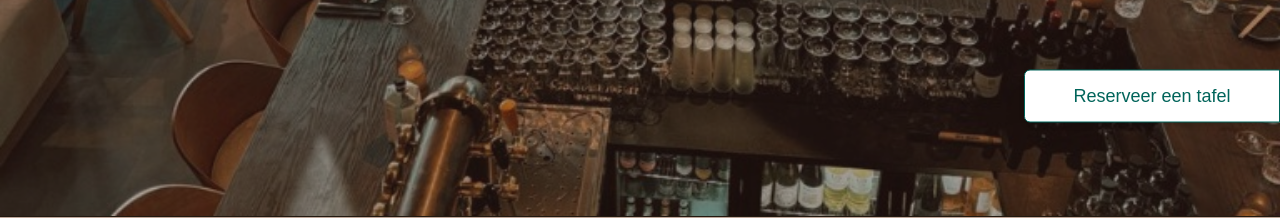
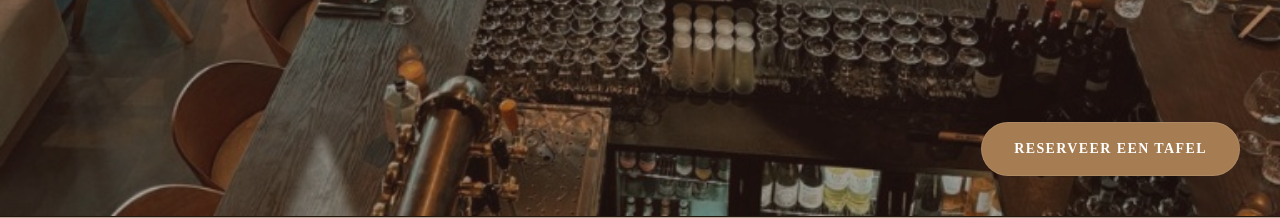
Before and after one commit to CD1878/BF-Test, a React (Vite) app: page / in a window 1280 px wide. Shown: the part 584-802 px from the top of the page. Built offline with nearby package versions, Linux system fonts and the light colour scheme; a web font is replaced by a local one.

Commit message:
Implement premium TheFork floating widget

```diff
--- a/components/FloatingWidget.tsx
+++ b/components/FloatingWidget.tsx
@@ -3,12 +3,17 @@ import React from 'react';
 const FloatingWidget: React.FC = () => {
   return (
     <a
-      href="#reservation"
-      className="fixed right-0 top-[85%] transform -translate-y-1/2 z-[100] hidden md:flex"
+      href="https://widget.thefork.com/a30e4e59-2183-4b34-83a4-8d2a151ae152"
+      target="_blank"
+      rel="noopener noreferrer"
+      className="fixed bottom-6 right-6 md:bottom-10 md:right-10 z-[100] group"
     >
-      <div className="bg-white border border-[#00645a] text-[#00645a] font-medium py-3 px-6 rounded-l-md shadow-md hover:font-bold transition-all w-64 text-center flex items-center justify-center cursor-pointer">
-        Reserveer een tafel
+      <div className="bg-bf-gold text-white font-serif tracking-widest uppercase text-xs md:text-sm font-bold py-4 px-8 rounded-full shadow-2xl hover:bg-bf-cream hover:text-bf-espresso transition-all duration-300 transform hover:-translate-y-1 flex items-center gap-3 border border-white/10 backdrop-blur-sm">
+        <span>Reserveer een tafel</span>
       </div>
+
+      {/* Pulse Effect */}
+      <span className="absolute -inset-1 rounded-full bg-bf-gold opacity-30 animate-ping group-hover:hidden"></span>
     </a>
   );
 };
```
